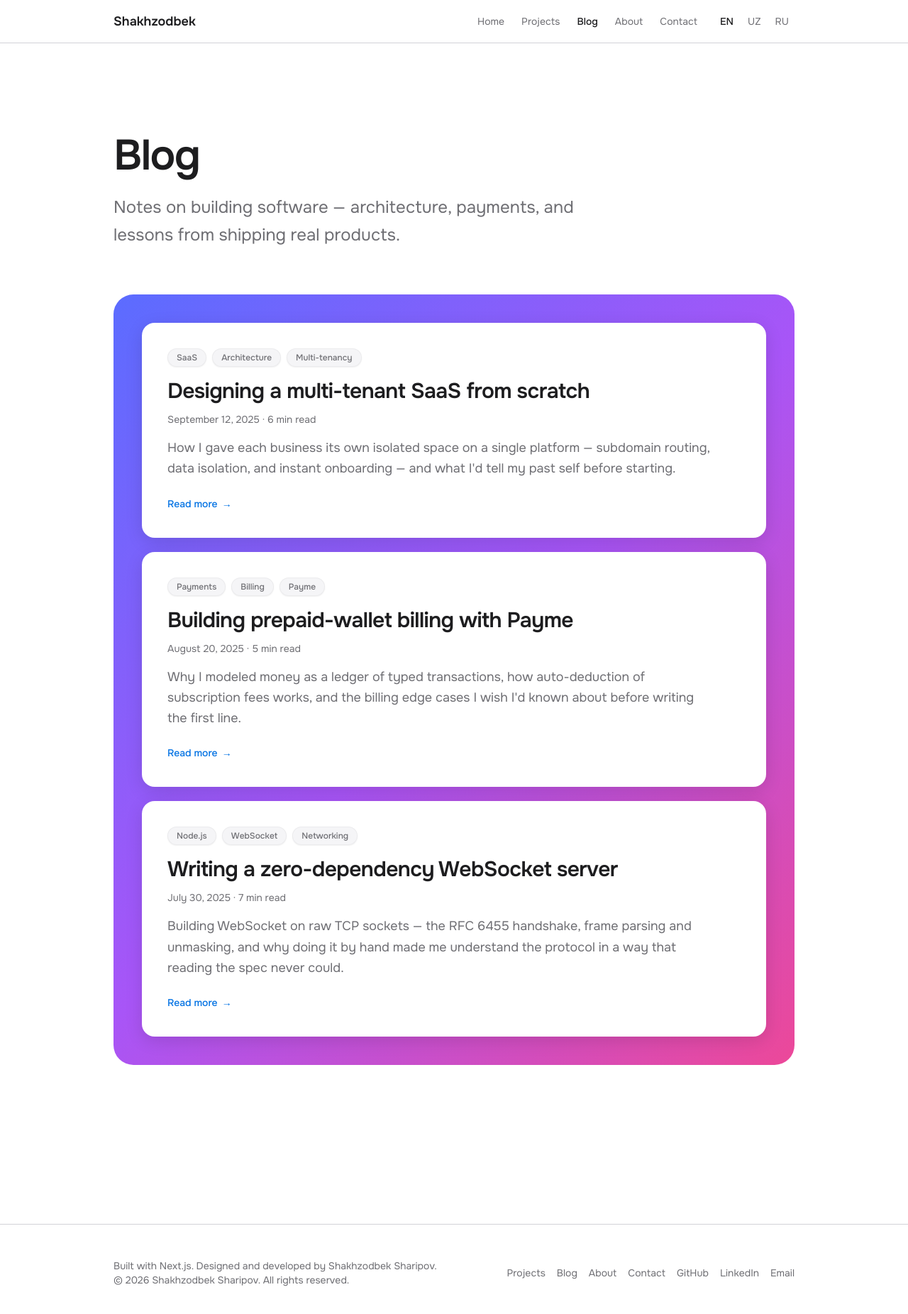
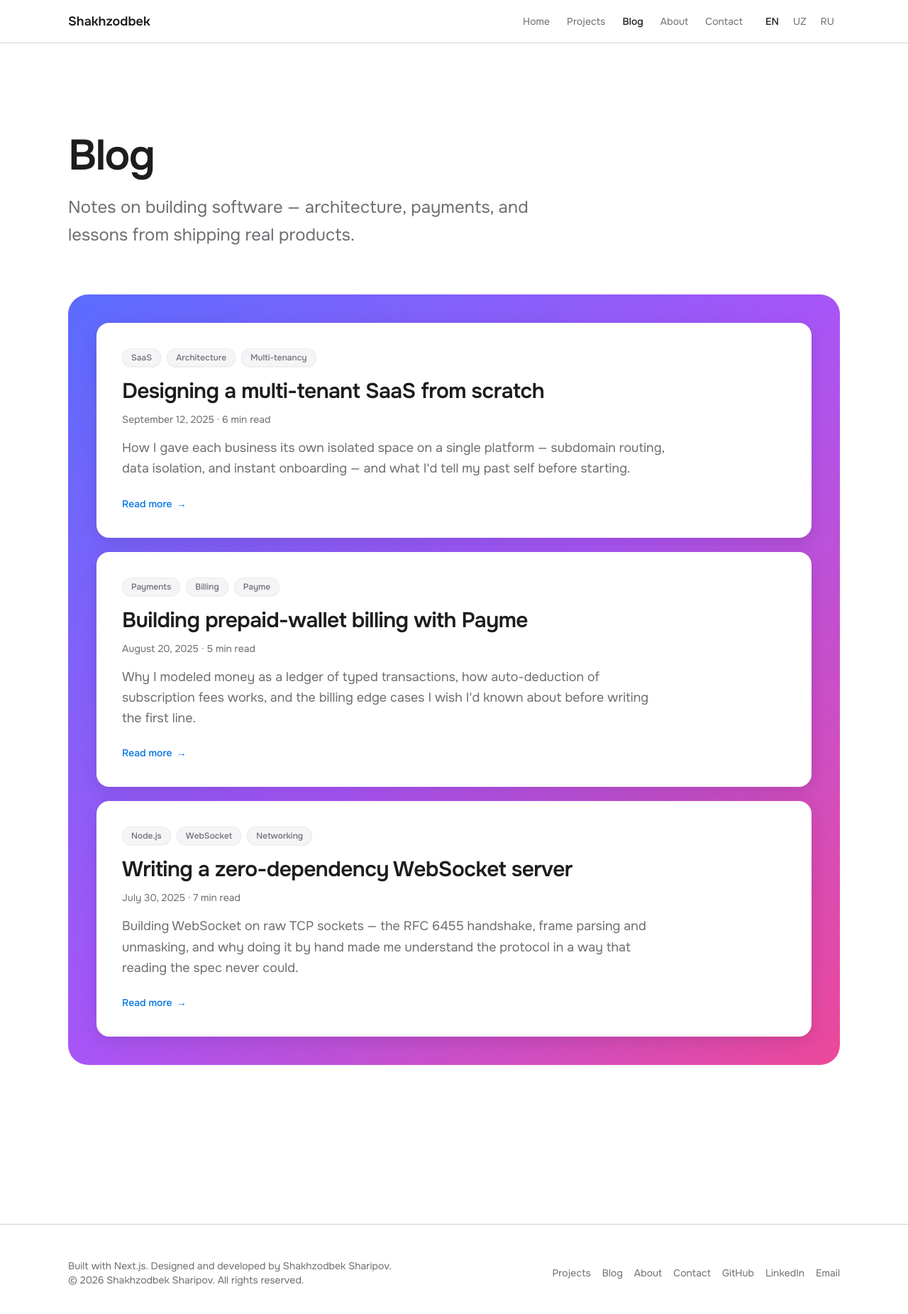
Before and after one commit to ShakhCo/shakha.uz, a Next.js app: page /en/blog/ in a window 1280 px wide. Shown: the top 1852 px of the page at 71% size. Built offline with nearby package versions, Linux system fonts and the light colour scheme.

Commit message:
feat: widen default container to max-w-6xl (Section, Nav, Footer)

```diff
--- a/src/components/Footer.tsx
+++ b/src/components/Footer.tsx
@@ -8,7 +8,7 @@ export function Footer({ locale, dict }: { locale: Locale; dict: Dictionary }) {
   const year = 2026;
   return (
     <footer className="mt-24 border-t border-[var(--color-line)]">
-      <div className="mx-auto flex max-w-5xl flex-col gap-6 px-6 py-12 md:flex-row md:items-center md:justify-between md:px-8">
+      <div className="mx-auto flex max-w-6xl flex-col gap-6 px-6 py-12 md:flex-row md:items-center md:justify-between md:px-8">
         <div className="text-sm text-[var(--color-muted)]">
           <p>{dict.footer.built}</p>
           <p>© {year} Shakhzodbek Sharipov. {dict.footer.rights}</p>
--- a/src/components/Nav.tsx
+++ b/src/components/Nav.tsx
@@ -15,7 +15,7 @@ export function Nav({ locale, dict }: { locale: Locale; dict: Dictionary }) {
   ];
   return (
     <header className="sticky top-0 z-50 border-b border-[var(--color-line)] bg-white/85 backdrop-blur">
-      <nav className="mx-auto flex max-w-5xl items-center justify-between px-6 py-4 md:px-8">
+      <nav className="mx-auto flex max-w-6xl items-center justify-between px-6 py-4 md:px-8">
         <Link
           href={`${base}/`}
           className="text-lg font-semibold text-[var(--color-ink)]"
--- a/src/components/Section.tsx
+++ b/src/components/Section.tsx
@@ -8,7 +8,7 @@ export function Section({
   children: React.ReactNode;
 }) {
   return (
-    <section id={id} className={`mx-auto w-full max-w-5xl px-6 md:px-8 ${className}`}>
+    <section id={id} className={`mx-auto w-full max-w-6xl px-6 md:px-8 ${className}`}>
       {children}
     </section>
   );
```
